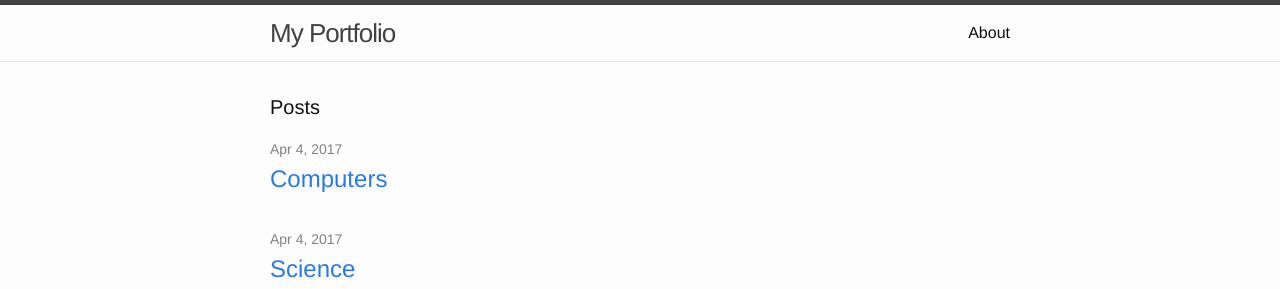
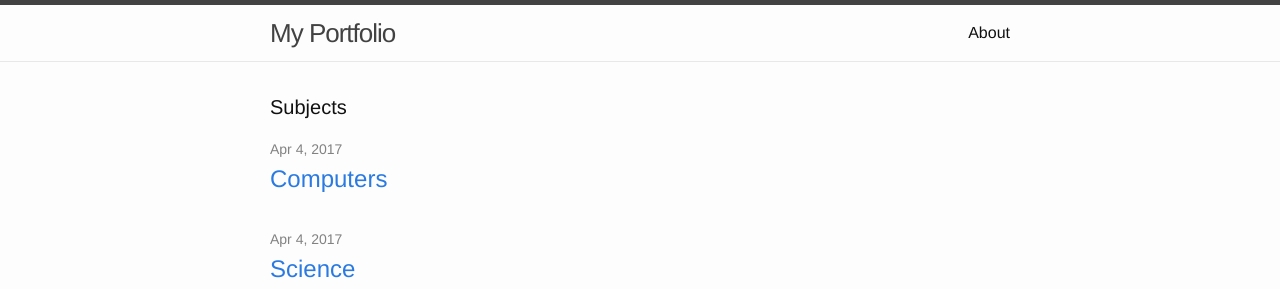
Before and after one commit to cstopes/cstopes.github.io, a Jekyll site: the page built from index.html, in a window 1280 px wide. Shown: the top 289 px of the page. Built offline with Jekyll 4.4.1, drawn with Linux system fonts in a browser that asks for light colours.

Commit message:
Update index.html

```diff
--- a/index.html
+++ b/index.html
@@ -4,7 +4,7 @@
 
 <div class="home">
 
-  <h1 class="page-heading">Posts</h1>
+  <h1 class="page-heading">Subjects</h1>
 
   <ul class="post-list">
     {% for post in site.posts %}
```
